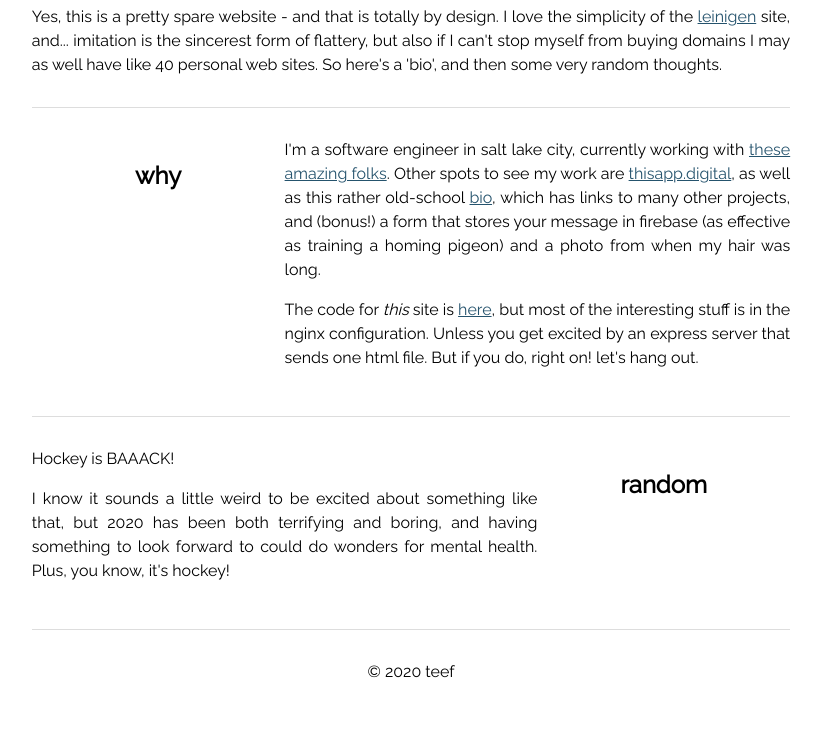
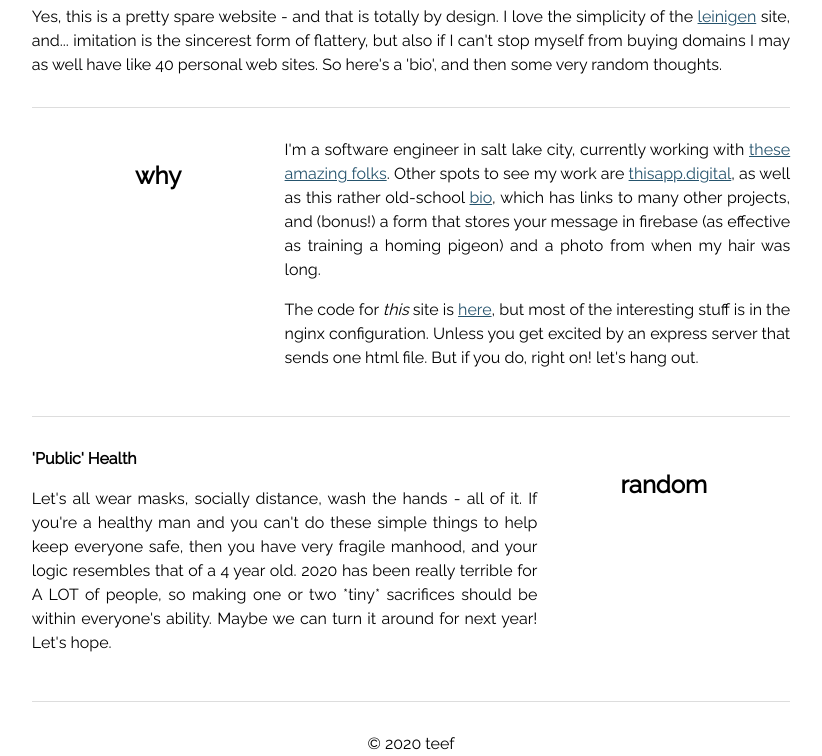
Before and after one commit to tylermorrisford/teef-dot-dev, a website: page public/index.html in a window 1280 px wide. Shown: the part 114-870 px from the top of the page, without its empty margins (229-1051 px from the left). Before the commit the page ends 800 px from the top, so only its background shows below. Drawn offline with Linux system fonts and the light colour scheme.

Commit message:
update copy

```diff
--- a/public/index.html
+++ b/public/index.html
@@ -35,8 +35,8 @@
         </div>
         <hr>
         <div class="titleRight">
-            <div class="justify">Hockey is BAAACK!</span>
-            <p>I know it sounds a little weird to be excited about something like that, but 2020 has been both terrifying and boring, and having something to look forward to could do wonders for mental health. Plus, you know, it's hockey!</p>
+            <div class="justify"><strong>'Public' Health</strong></span>
+            <p>Let's all wear masks, socially distance, wash the hands - all of it. If you're a healthy man and you can't do these simple things to help keep everyone safe, then you have very fragile manhood, and your logic resembles that of a 4 year old. 2020 has been really terrible for A LOT of people, so making one or two *tiny* sacrifices should be within everyone's ability. Maybe we can turn it around for next year! Let's hope.</p>
             </div>
             <div><h2>random</h2></div>
         </div>
```
